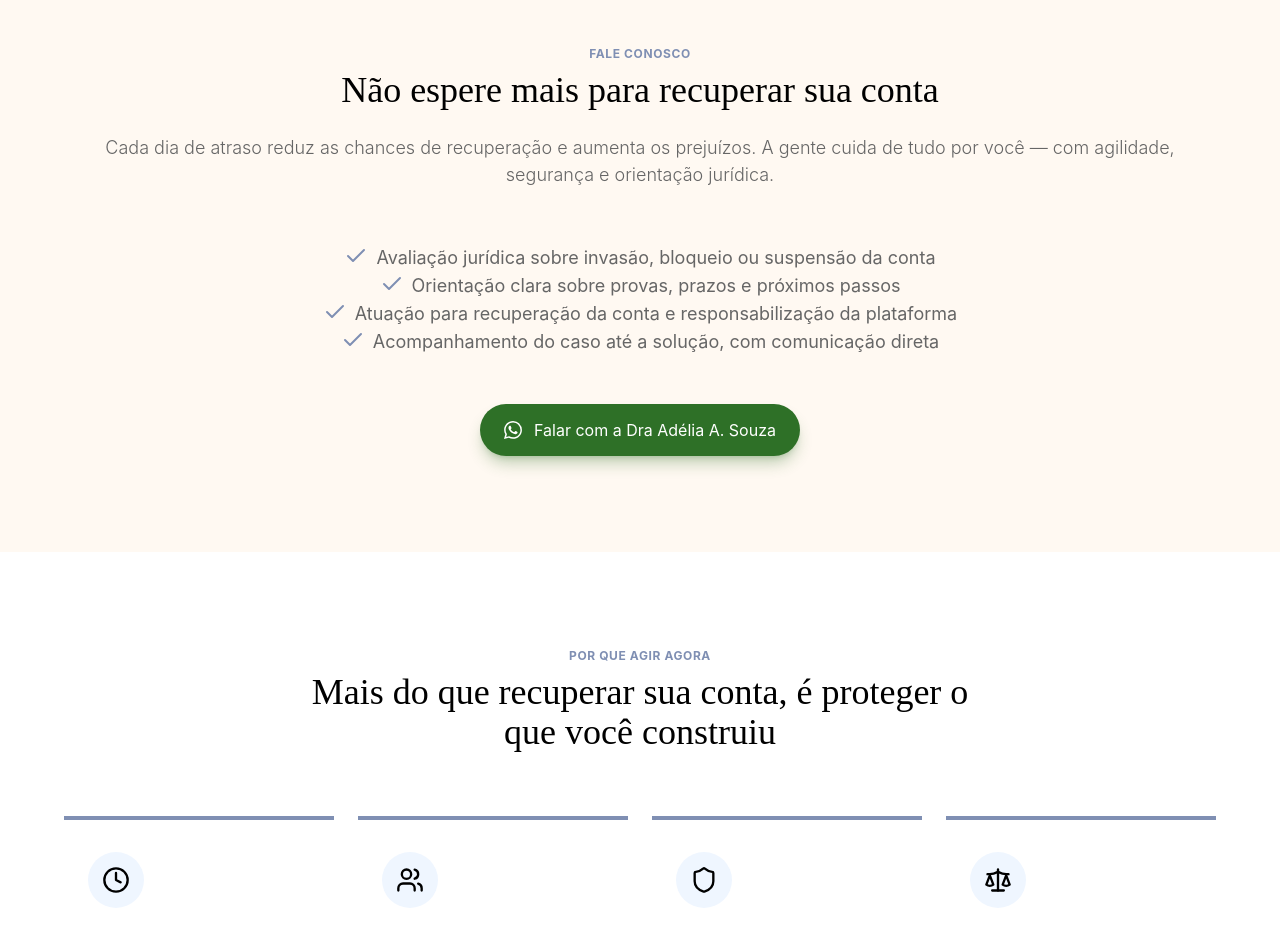
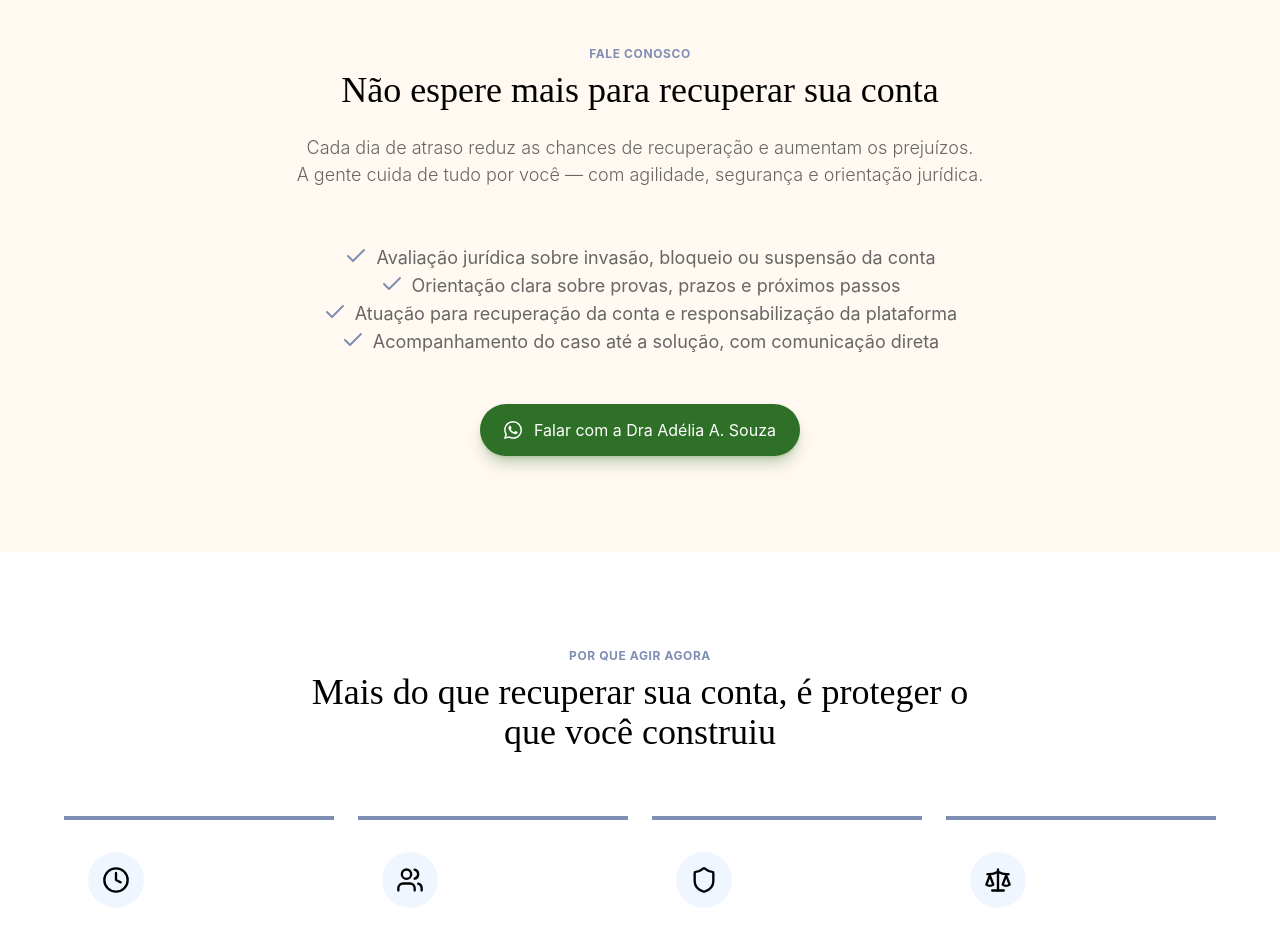
Before and after one commit to Paper-Street-Softwares/LPS-Adelia, a React (Vite) app: page / in a window 1280 px wide. Shown: the part 4480-5411 px from the top of the page. Built offline with nearby package versions, Linux system fonts and the light colour scheme.

Commit message:
fix: Copy

```diff
--- a/src/content/content.jsx
+++ b/src/content/content.jsx
@@ -543,9 +543,9 @@ const content = {
       subtitle: (
         <div>
           <p className="mb-6 font-secondFont">
-            Cada dia de atraso reduz as chances de recuperação e aumenta os
-            prejuízos. A gente cuida de tudo por você — com agilidade, segurança
-            e orientação jurídica.
+            Cada dia de atraso reduz as chances de recuperação e aumentam os
+            prejuízos. <br />A gente cuida de tudo por você — com agilidade,
+            segurança e orientação jurídica.
           </p>
         </div>
       ),
```
